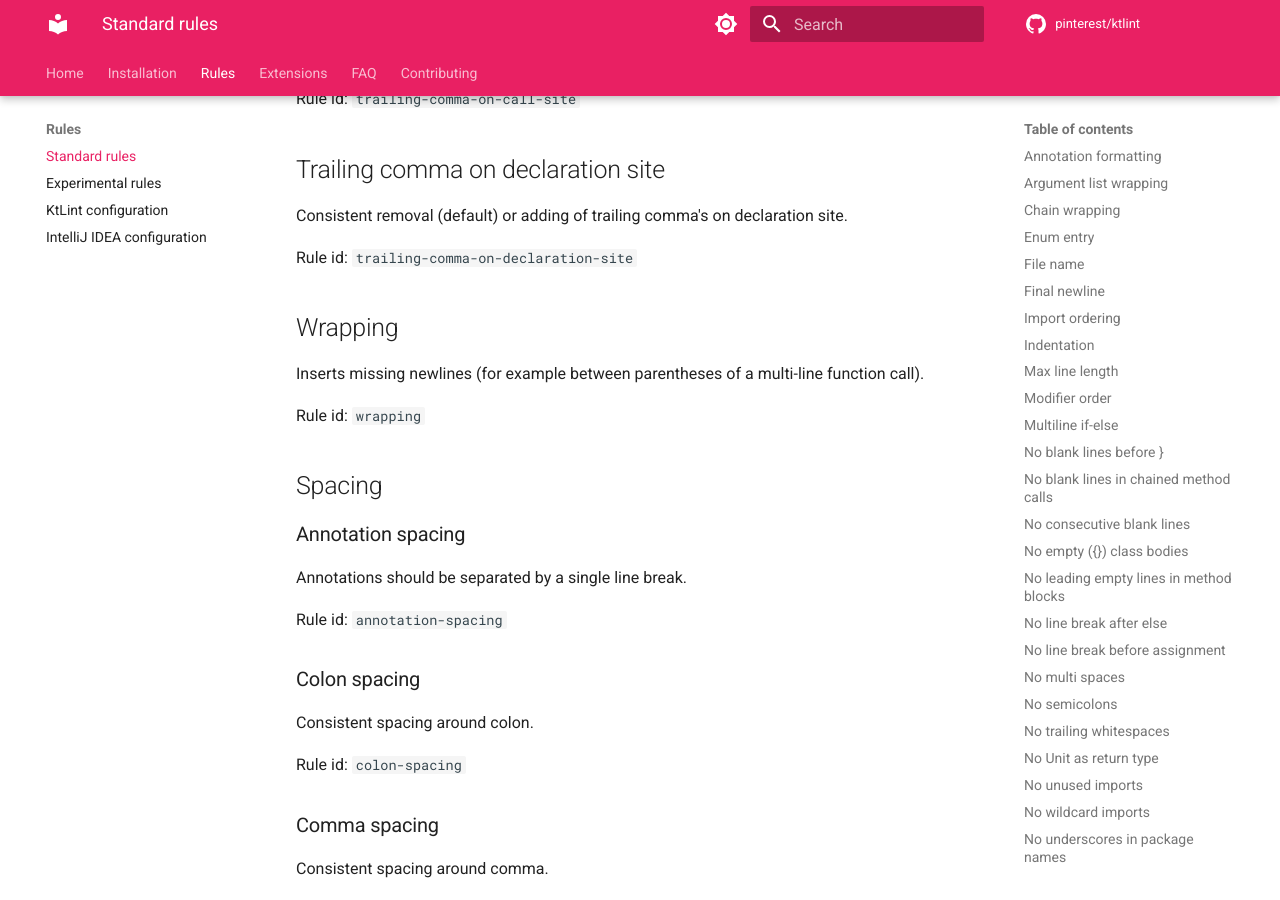
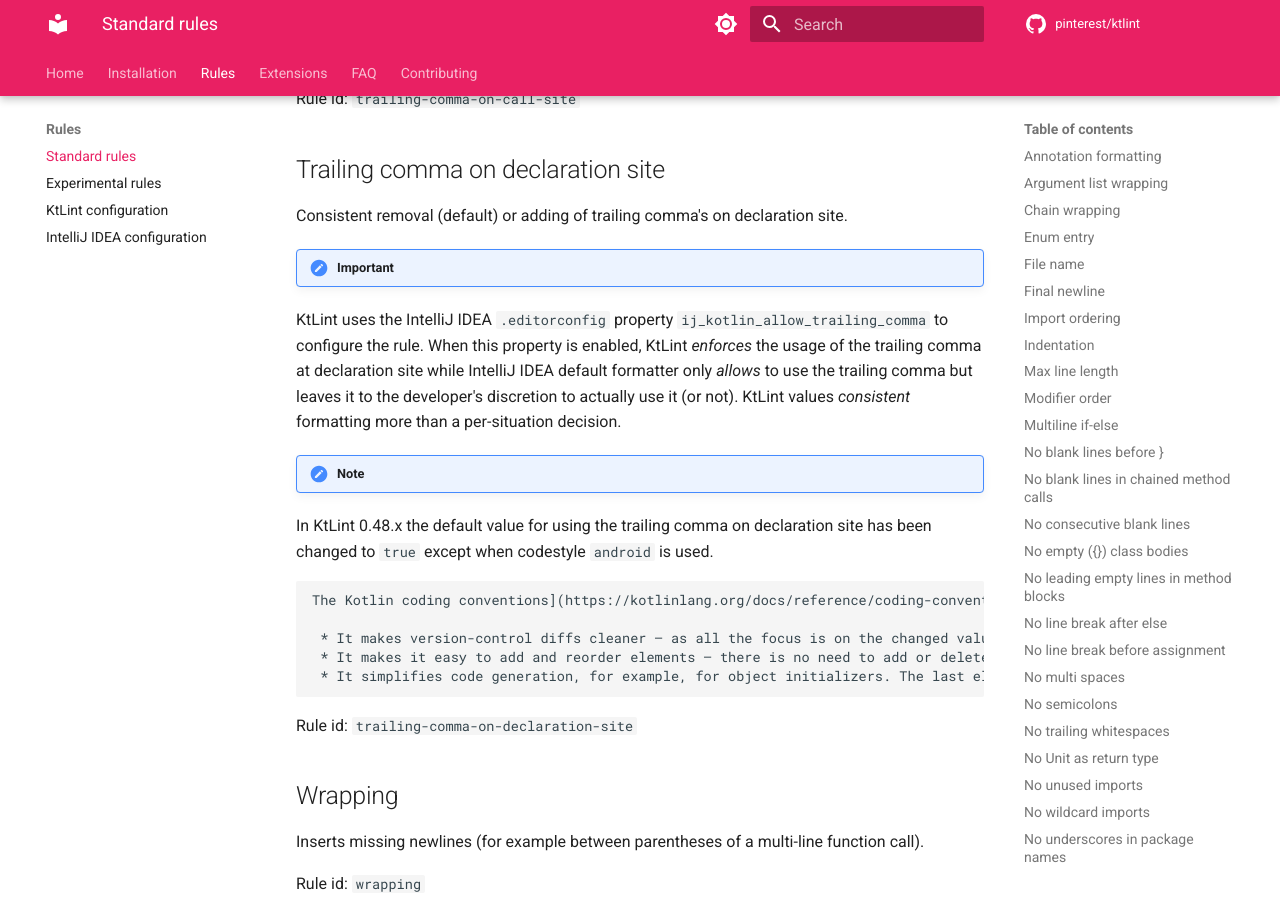
Before and after one commit to pinterest/ktlint, an MkDocs documentation site: the page built from docs/rules/standard.md, in a window 1280 px wide and 900 px high, scrolled down 4743 px. Built offline with MkDocs 1.6.1 and Material for MkDocs 9.7.7, drawn with Linux system fonts in a browser that asks for light colours; comment, search, counter and statistics services are not loaded.

Commit message:
Update docs

```diff
--- a/docs/rules/standard.md
+++ b/docs/rules/standard.md
@@ -176,6 +176,18 @@
 
 Consistent removal (default) or adding of trailing comma's on declaration site.
 
+!!! important
+KtLint uses the IntelliJ IDEA `.editorconfig` property `ij_kotlin_allow_trailing_comma` to configure the rule. When this property is enabled, KtLint *enforces* the usage of the trailing comma at declaration site while IntelliJ IDEA default formatter only *allows* to use the trailing comma but leaves it to the developer's discretion to actually use it (or not). KtLint values *consistent* formatting more than a per-situation decision.
+
+!!! note
+In KtLint 0.48.x the default value for using the trailing comma on declaration site has been changed to `true` except when codestyle `android` is used.
+
+    The Kotlin coding conventions](https://kotlinlang.org/docs/reference/coding-conventions.html#names-for-test-methods) encourages the usage of trailing comma's on the declaration site, but leaves it to the developer's discretion to use trailing comma's on the call site. But next to this, it also states that usage of trailing commas has several benefits:
+
+     * It makes version-control diffs cleaner – as all the focus is on the changed value.
+     * It makes it easy to add and reorder elements – there is no need to add or delete the comma if you manipulate elements.
+     * It simplifies code generation, for example, for object initializers. The last element can also have a comma.
+
 Rule id: `trailing-comma-on-declaration-site`
 
 ## Wrapping
```
